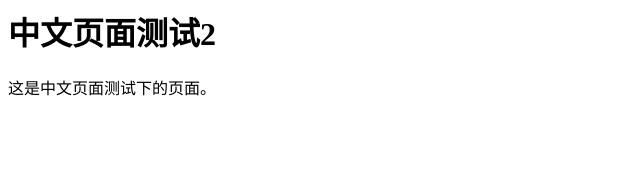
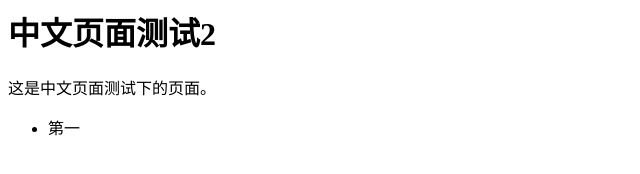
Before and after one commit to jessiew-jessiew/jessiew-jessiew.github.io, a plain HTML site: page level1/chn_page2.html in a window 1280 px wide. Shown: the full height of the page, 0-640 px from the left. Drawn offline with Linux system fonts and the light colour scheme.

Commit message:
add a link

```diff
--- a/level1/chn_page2.html
+++ b/level1/chn_page2.html
@@ -10,7 +10,12 @@
 
 <p>这是中文页面测试下的页面。</p>
 
+<ul>
+	<li>第一<a href="/level1/chn_page2.html"></li>
 
+
+
+</ul>
 
 
 
```
